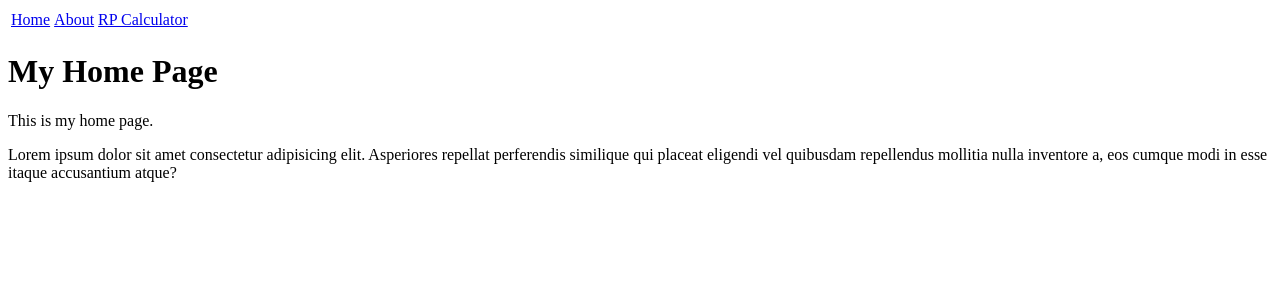
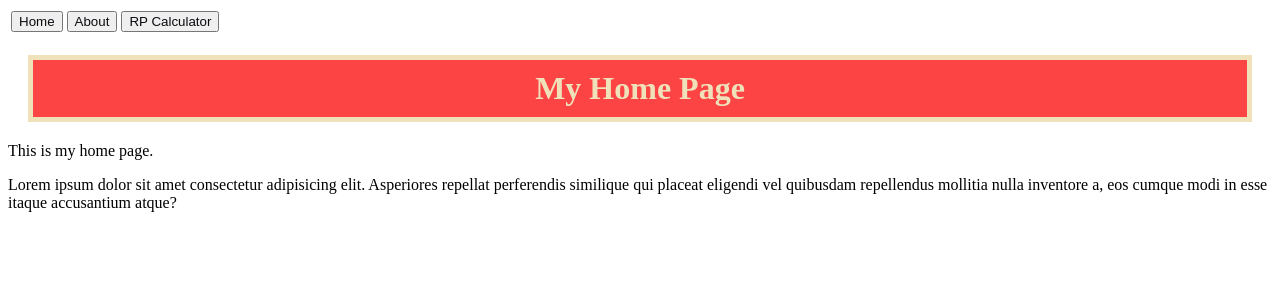
Before and after one commit to frostfire-zp/flask_tutorial, a Flask app: page / in a window 1280 px wide. Shown: the top 300 px of the page. Run offline with Flask 2, Linux system fonts and the light colour scheme.

Commit message:
updated with css

```diff
--- /dev/null
+++ b/static/css/style_sheet.css
@@ -0,0 +1,19 @@
+:root {
+	--my-color-1: #0b0c10;
+	--my-color-2: #efe2ba;
+	--my-color-3: #fc4445;
+	--my-color-4: #3feee6;
+}
+h1 {
+	border: 5px solid var(--my-color-2);
+	background-color: var(--my-color-3);
+	padding: 10px;
+	margin: 20px;
+	text-align: center;
+	color: var(--my-color-2);
+}
+
+.nav-button {
+	color: #0b0c10;
+	enable-background: 0%;
+}
--- a/templates/base.html
+++ b/templates/base.html
@@ -5,15 +5,28 @@
     <meta charset="UTF-8">
     <meta name="viewport" content="width=device-width, initial-scale=1.0">
     <meta http-equiv="X-UA-Compatible" content="ie=edge">
+    <link rel="stylesheet" href="{{url_for('static', filename='css/style_sheet.css')}}">
     <title>My Website</title>
 </head>
 
 <body>
-    <table>
+    <table id="nav">
         <tr>
-            <td><a href="{{url_for('index')}}">Home</a></td>
-            <td><a href="{{url_for('about')}}">About</a></td>
-            <td><a href="{{url_for('rp_calc')}}">RP Calculator</a></td>
+            <td>
+                <a href="{{url_for('index')}}">
+                    <input type="button" class="nav-button" value="Home">
+                </a>
+            </td>
+            <td>
+                <a href="{{url_for('about')}}">
+                    <input type="button" class="nav-button" value="About">
+                </a>
+            </td>
+            <td>
+                <a href="{{url_for('rp_calc')}}">
+                    <input type="button" class="nav-button" value="RP Calculator">
+                </a>
+            </td>
         </tr>
     </table>
 
```
